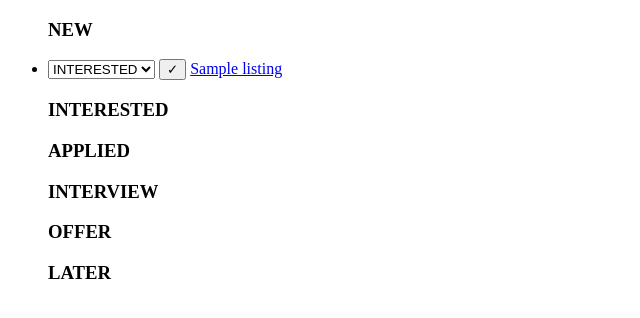
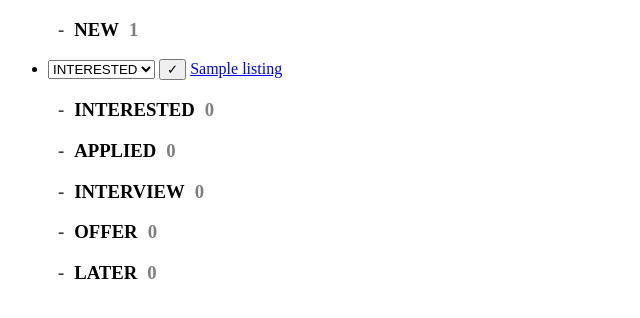
Before and after one commit to JonathanFrederick/job-hunt, a Flask app: page / in a window 1280 px wide. Shown: the top 318 px of the page, without its empty margins (0-640 px from the left). Run offline with Flask 2, Linux system fonts and the light colour scheme; tables that the repository leaves empty hold one stand-in row (values such as "Sample post").

Commit message:
displaying the count of each list

```diff
--- a/static/scripts.js
+++ b/static/scripts.js
@@ -5,7 +5,8 @@ function changeStatus(id_num) {
   var st = document.getElementById(id_num).value;
   httpRequest.onreadystatechange = function() {
     if (alertContents() == true) {
-      moveNode(st, id_num)
+      moveNode(st, id_num);
+      getCounts();
     }
   };
   httpRequest.open('POST', '/update-status', true);
@@ -82,3 +83,10 @@ function getOptions(sel_id, status) {
     sel.insertBefore(new_opt, sel.firstChild)
   };
 }
+
+function getCounts() {
+  var counts = document.getElementsByClassName("count");
+  for (h in counts) {
+    counts[h].innerHTML = counts[h].parentNode.parentNode.children.length - 1;
+  }
+}
--- a/static/style.css
+++ b/static/style.css
@@ -1,3 +1,10 @@
-form.statusUpdate {
-  display: inline-block;
+span.count {
+  opacity: .5;
+  margin-left: 10px;
 }
+
+h3::before{
+  content: "-";
+  opacity: .75;
+  margin: 10px;
+}
--- a/templates/index.html
+++ b/templates/index.html
@@ -7,7 +7,7 @@
   <body>
     {% for st in ["NEW", "INTERESTED", "APPLIED", "INTERVIEW", "OFFER", "LATER"] %}
     <ul id={{ st }}>
-      <h3>{{ st }}</h3>
+      <h3>{{ st }}<span class="count">0</span></h3>
       {% for listing in listings[st] %}
       <li id="{{ listing.scraped_dt }}">
         <select name="status" id="{{ listing.id }}">
@@ -19,5 +19,6 @@
       {% endfor %}
     </ul>
     {% endfor %}
+    <script>getCounts()</script>
   </body>
 </html>
```
